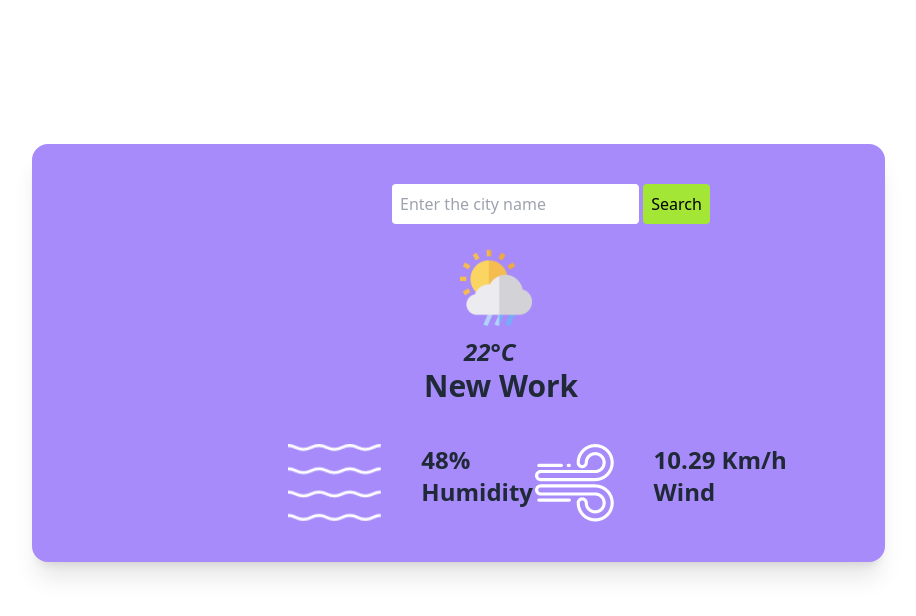
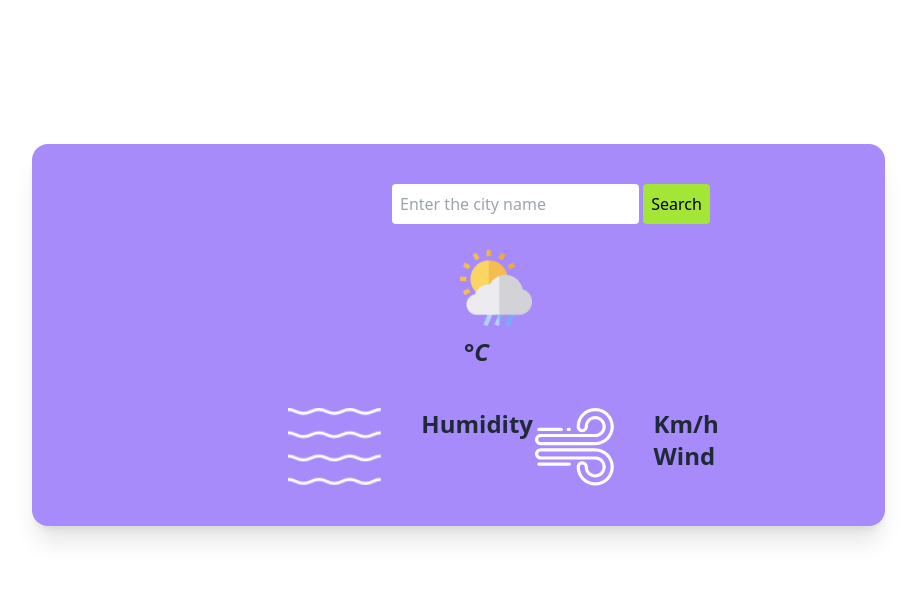
Before and after one commit to iqbal-emon/WeaterCheckApp, a plain HTML site: page index.html in a window 1280 px wide. Shown: the whole page, without its empty margins (168-1084 px from the left). Drawn offline with nearby package versions, Linux system fonts and the light colour scheme.

Commit message:
after blank

```diff
--- a/index.html
+++ b/index.html
@@ -29,8 +29,8 @@
         <button id="Search" class="p-2 bg-[#a3e635] rounded">Search</button>
         <div class="ml-10 mb-10">
     <img id="ih" src="./images/drizzle.png" class="mt-4 h-24 w-24 ml-14">
-     <p id="degree" class=" pl-4 italic  font-bold text-2xl ml-14 	text-gray-800   "> 22°C</p>
-     <p id="name" class="text-gray-800  font-bold text-3xl ml-8 	font-family: ui-sans-serif   ">New Work</p>
+     <p id="degree" class=" pl-4 italic  font-bold text-2xl ml-14 	text-gray-800   "> °C</p>
+     <p id="name" class="text-gray-800  font-bold text-3xl ml-8 	font-family: ui-sans-serif   "></p>
 
 
   </div>
@@ -45,7 +45,7 @@
          <img src="./images/humidity.png" class="h-18  ml-4">
          <div>
 
-           <p id="humidity" class="text-gray-800 font-bold text-2xl ml-10">48% </p>
+           <p id="humidity" class="text-gray-800 font-bold text-2xl ml-10"> </p>
            <p class="text-gray-800 font-bold text-2xl ml-10">Humidity</p>
 
          </div>
@@ -56,7 +56,7 @@
          <img src="./images/wind.png" class="h-18  ml-4">
          <div>
 
-           <p id="wind" class="text-gray-800 font-bold text-2xl ml-10">10.29 Km/h </p>
+           <p id="wind" class="text-gray-800 font-bold text-2xl ml-10"> Km/h </p>
            <p id="wind" class="text-gray-800 font-bold text-2xl ml-10">Wind </p>
 
          </div>
```
